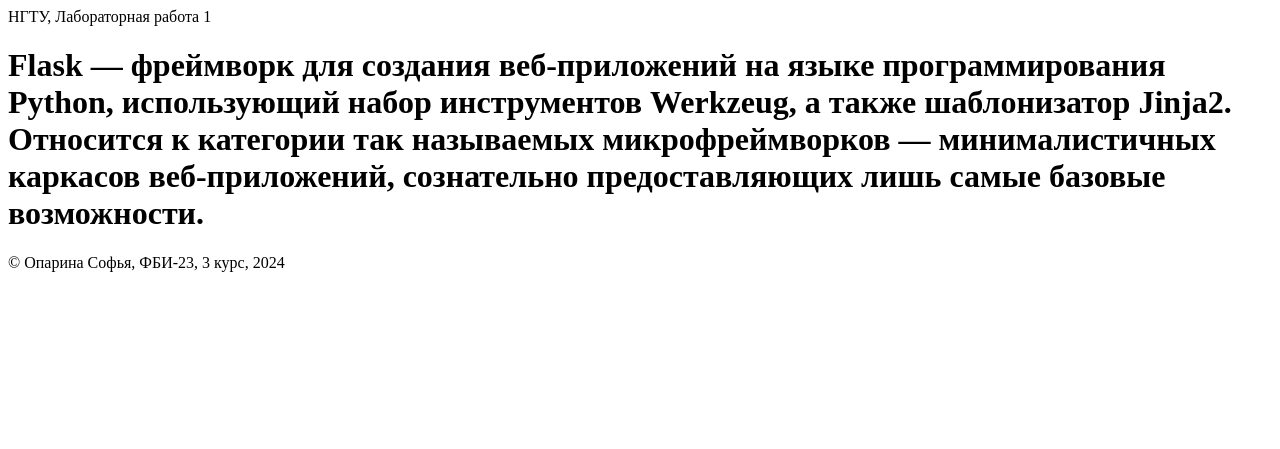
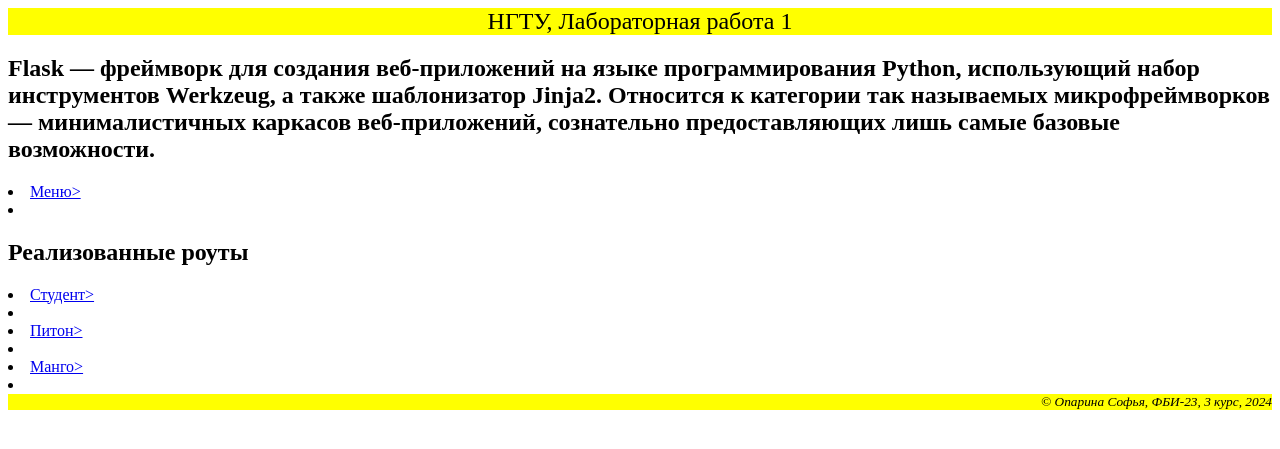
Before and after one commit to smoanlyfa/web_lab2, a Flask app: page /lab1 in a window 1280 px wide. Shown: the top 449 px of the page. Run offline with Flask 3, Linux system fonts and the light colour scheme.

Commit message:
Роуты

```diff
--- a/app.py
+++ b/app.py
@@ -33,7 +33,7 @@ def menu():
 
 @app.route("/lab1")
 def lab1():
-    return """
+    return '''
 <!doctype html>
 <html>
     <head>
@@ -44,20 +44,27 @@ def lab1():
             НГТУ, Лабораторная работа 1
         </header>
 
-        <h1>
-        Flask — фреймворк для создания веб-приложений на языке
-        программирования Python, использующий набор инструментов
-        Werkzeug, а также шаблонизатор Jinja2. Относится к категории так
-        называемых микрофреймворков — минималистичных каркасов
-        веб-приложений, сознательно предоставляющих лишь самые базовые возможности.
-        </h1>
-
+        <h2>
+            Flask — фреймворк для создания веб-приложений на языке
+            программирования Python, использующий набор инструментов
+            Werkzeug, а также шаблонизатор Jinja2. Относится к категории так
+            называемых микрофреймворков — минималистичных каркасов
+            веб-приложений, сознательно предоставляющих лишь самые базовые возможности.
+        </h2>
+        <li><a href = "http://127.0.0.1:5000/menu">Меню></a><li>
+        <h2>
+        Реализованные роуты
+        </h2>
+            <li><a href = "http://127.0.0.1:5000/lab1/student">Студент></a><li>
+            <li><a href = "http://127.0.0.1:5000/lab1/python">Питон></a><li>
+            <li><a href = "http://127.0.0.1:5000/lab1/mango">Манго></a><li>
         <footer>
             &copy; Опарина Софья, ФБИ-23, 3 курс, 2024
         </footer>
+        <link rel='stylesheet' href ="'''+url_for('static', filename = 'lab1.css')+'''">
     </body>
 </html>
-"""
+'''
 @app.route("/lab1/oak")
 def oak():
     return '''
@@ -70,3 +77,87 @@ def oak():
     </body>
 </html>
 '''
+
+@app.route("/lab1/student")
+def student():
+    return '''
+<!doctype html>
+<html>
+    <head>
+        <title>Студент</title>
+    </head>
+    <body>
+        <header>
+            НГТУ, Лабораторная работа 1
+        </header>
+        <h1>
+        Опарина Софья Александровна
+        </h1>
+        <img src="'''+url_for('static', filename = 'logo.png')+'''" width = "300" height ="300">
+        <link rel='stylesheet' href ="'''+url_for('static', filename = 'lab1.css')+'''">
+    </body>
+</html>
+'''
+
+@app.route("/lab1/python")
+def python():
+    return '''
+<!doctype html>
+<html>
+    <body>
+        <header>
+            НГТУ, Лабораторная работа 1
+        </header>
+        <h1>
+            Python
+        </h1>
+        <h2>
+            <p>
+                Python — мультипарадигмальный высокоуровневый язык программирования общего назначения с динамической строгой
+                типизацией и автоматическим управлением памятью, ориентированный на повышение производительности разработчика,
+                читаемости кода и его качества, а также на обеспечение переносимости написанных на нём программ. Язык является полностью
+                объектно-ориентированным в том плане, что всё является объектами.
+            </p>
+            <p>
+                Необычной особенностью языка является выделение блоков кода
+                отступами. Синтаксис ядра языка минималистичен, за счёт чего на практике редко возникает необходимость обращаться к документации.
+                Сам же язык известен как интерпретируемый и используется в том числе для написания скриптов. Недостатками языка являются зачастую
+                более низкая скорость работы и более высокое потребление памяти написанных на нём программ по сравнению с аналогичным кодом,
+                написанным на компилируемых языках, таких как C или C++.
+            </p>
+        </h2>
+        <img src="'''+url_for('static', filename = 'python.png')+'''" left = "50%" width = "300" height ="300" >
+        <link rel='stylesheet' href ="'''+url_for('static', filename = 'lab1.css')+'''">
+    </body>
+</html>
+'''
+
+@app.route("/lab1/mango")
+def mango():
+    return '''
+<!doctype html>
+<html>
+    <body>
+        <header>
+            НГТУ, Лабораторная работа 1
+        </header>
+        <h1>
+            Манго
+        </h1>
+        <h2>
+            <p>
+            Ма́нго — плоды растений рода Манго (Mangifera) семейства Анакардиевые (Сумаховые).
+            </p>
+            <p>
+                Вид Манго индийское (Mangifera indica) имеет большое сельскохозяйственное значение. В 2009 году в
+                сельском хозяйстве по всему миру выращивается больше 300 сортов этого вида. (К 1969 году было
+                известно около 200 сортов) Один из крупнейших экспортёров этого вида манго — Индия. Плоды манго
+                индийского обладают волокнистой структурой и сладким вкусом, кожура окрашена в тона красного, зелёного
+                или жёлтого цветов, у мякоти цвет жёлтый или оранжевый.
+            </p>
+        </h2>
+        <img src="'''+url_for('static', filename = 'mango.jfif')+'''"width = "300" height ="300">
+        <link rel='stylesheet' href ="'''+url_for('static', filename = 'lab1.css')+'''">
+    </body>
+</html>
+'''
--- a/static/lab1.css
+++ b/static/lab1.css
@@ -1,10 +1,18 @@
-img{
-    width: 300;
-    height: 300;
-    text-align: center;
-}
 
 h1{
     text-align: center;
-    color: brown;
+    color: blueviolet;
 }
+
+header {
+    text-align: center;
+    font-size: 18pt;
+    color: black;
+    background-color: yellow;
+}
+footer{
+    font-style: italic;
+    text-align: right;
+    background-color: yellow;
+    font-size: 10pt;
+}
```
Also changed, not shown: static/logo.png (added), static/mango.jfif (added), static/python.png (added).
